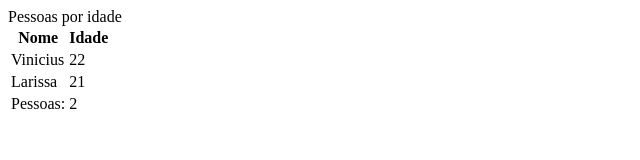
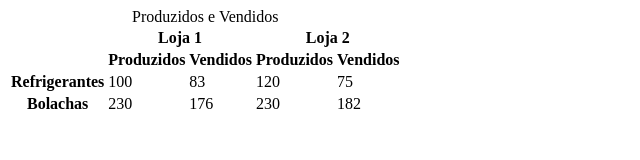
Before and after one commit to niciuoss/Treinos-HTML-CSS-JS, a plain HTML site: page HTML/tabelas.html in a window 1280 px wide. Shown: the whole page, without its empty margins (0-640 px from the left). Drawn offline with Linux system fonts and the light colour scheme.

Commit message:
tabela um pouco mais organizada

```diff
--- a/HTML/tabelas.html
+++ b/HTML/tabelas.html
@@ -7,8 +7,48 @@
     <title>Document</title>
 </head>
     <body>
+        <table>
+            <caption>Produzidos e Vendidos</caption>
+            <thead>
+                <tr>
+                    <th rowspan="2"></th>
+                    <th colspan="2">Loja 1</th>
+                    <th colspan="2">Loja 2</th>
+                </tr>
+                <tr>
+                    <th>Produzidos</th>
+                    <th>Vendidos</th>
+                    <th>Produzidos</th>
+                    <th>Vendidos</th>
+                </tr>
+            </thead>
+            <tbody>
+                <tr>
+                    <th>Refrigerantes</th>
+                    <td>100</td>
+                    <td>83</td>
+                    <td>120</td>
+                    <td>75</td>
+                </tr>
+                <tr>
+                    <th>Bolachas</th>
+                    <td>230</td>
+                    <td>176</td>
+                    <td>230</td>
+                    <td>182</td>
+                </tr>
+            </tbody>
+        </table>
+    </body>
+    </html>
+
+
+
+
+    <!--código de aprendizagem.-->
+    <!--
+    <table>
         <caption>Pessoas por idade</caption>
-        <table>
         <thead>
             <tr>
                 <th>Nome</th>
@@ -31,6 +71,4 @@
                 <td>2</td>
             </tr>
         </tfoot>
-        </table>
-    </body>
-</html>
+    </table>-->
```
Lines whose indentation alone changed are shown as unchanged.
